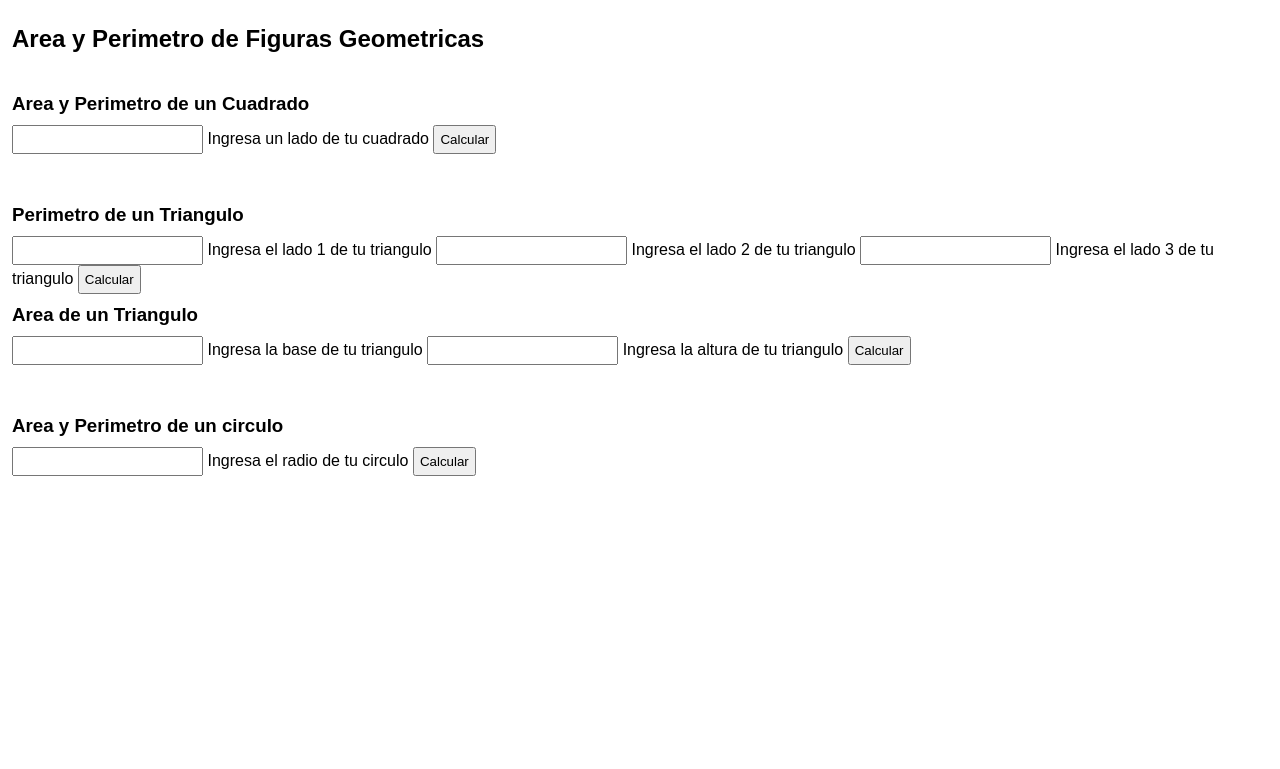
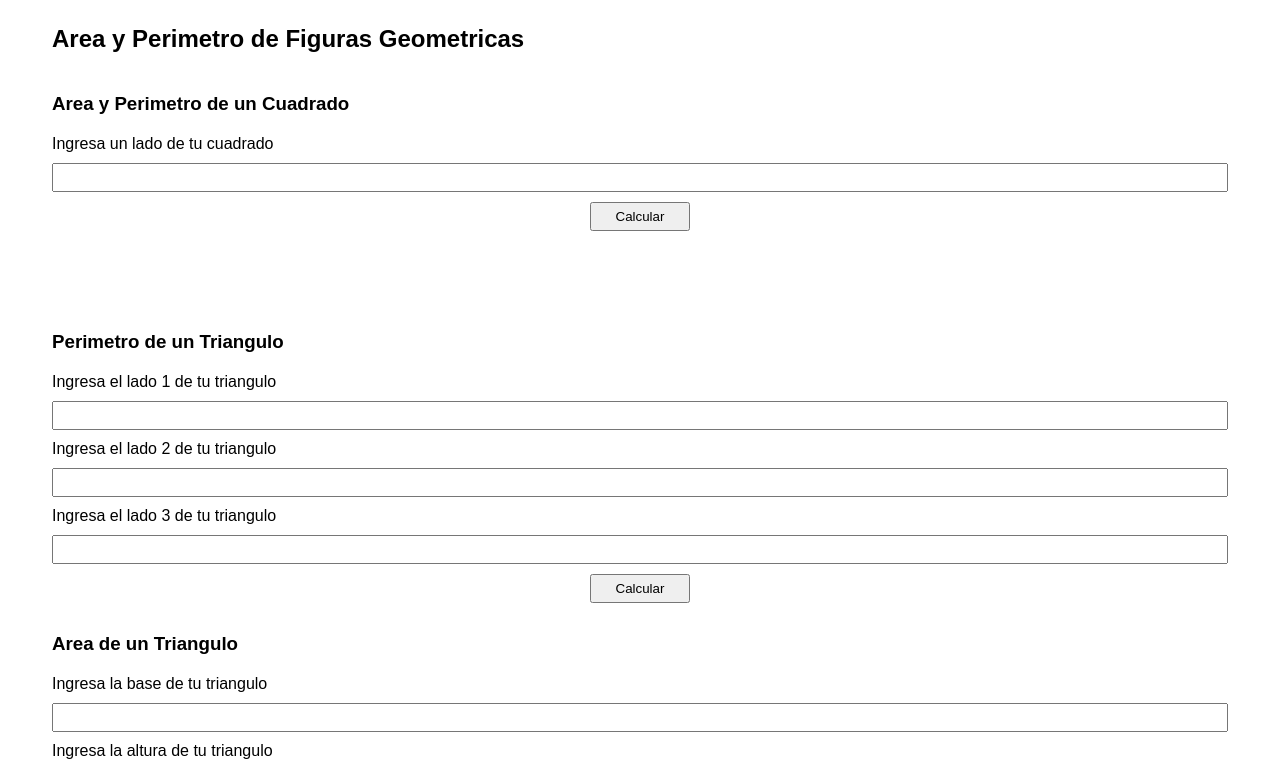
Before and after one commit to salvadorperezm/nicarao-agency, a plain HTML site: page curso-practico-javascript/figuras.html in a window 1280 px wide. Shown: the part 72-841 px from the top of the page. Before the commit the page ends 800 px from the top, so only its background shows below. Drawn offline with Linux system fonts and the light colour scheme.

Commit message:
actualizando el estilo de la pagina

```diff
--- a/curso-practico-javascript/css/styles.css
+++ b/curso-practico-javascript/css/styles.css
@@ -11,6 +11,8 @@ html {
 }
 
 .hero-container {
+    max-width: 1200px;
+    margin: 0 auto;
     padding-inline: 12px;
 }
 
@@ -52,6 +54,11 @@ html {
     padding-block: 20px;
 }
 
+.section__form {
+    display: flex;
+    flex-direction: column; gap: 10px;
+}
+
 .section__title {
     margin-block-end: 10px;
 }
@@ -61,6 +68,12 @@ html {
     padding: 5px;
 }
 
+.section__button {
+    width: 100px;
+
+    align-self: center;
+}
+
 .section p {
     margin-block: 10px;
 }
--- a/curso-practico-javascript/figuras.html
+++ b/curso-practico-javascript/figuras.html
@@ -26,8 +26,8 @@
             <section class="section square">
                 <form class="section__form">
                         <h3 class="section__title">Area y Perimetro de un Cuadrado</h3>
+                        <label for="squareInput" class="section__label">Ingresa un lado de tu cuadrado</label>
                         <input type="number" id="squareInput" class="section__input">
-                        <label for="squareInput" class="section__label">Ingresa un lado de tu cuadrado</label>
                         <button type="button" class="section__button" id="squareButton">Calcular</button>
                         <p class="squarePerimeterText"></p>
                         <p class="squareAreaText"></p>
@@ -36,21 +36,21 @@
             <section class="section triangle">
                 <form class="section__form">
                     <h3 class="section__title">Perimetro de un Triangulo</h3>
+                    <label for="triangleSideOne">Ingresa el lado 1 de tu triangulo</label>
                     <input type="number" id="triangleSideOne" class="section__input">
-                    <label for="triangleSideOne">Ingresa el lado 1 de tu triangulo</label>
+                    <label for="triangleSideTwo">Ingresa el lado 2 de tu triangulo</label>
                     <input type="number" id="triangleSideTwo" class="section__input">
-                    <label for="triangleSideTwo">Ingresa el lado 2 de tu triangulo</label>
+                    <label for="triangleSideThree">Ingresa el lado 3 de tu triangulo</label>
                     <input type="number" id="triangleSideThree" class="section__input">
-                    <label for="triangleSideThree">Ingresa el lado 3 de tu triangulo</label>
                     <button class="section__button" id="trianglePerimeterButton" type="button">Calcular</button>
                     <p class="trianglePerimeterText"></p>
                 </form>
                 <form class="section__form">
                     <h3 class="section__title">Area de un Triangulo</h3>
+                    <label for="triangleBase">Ingresa la base de tu triangulo</label>
                     <input type="number" class="section__input" id="triangleBase">
-                    <label for="triangleBase">Ingresa la base de tu triangulo</label>
+                    <label for="triangleHeight">Ingresa la altura de tu triangulo</label>
                     <input type="number" class="section__input" id="triangleHeight">
-                    <label for="triangleHeight">Ingresa la altura de tu triangulo</label>
                     <button class="section__button" id="triangleAreaButton" type="button">Calcular</button>
                     <p class="triangleAreaText"></p>
                 </form>
@@ -58,8 +58,8 @@
             <section class="section circle">
                 <form class="section__form">
                     <h3 class="section__title">Area y Perimetro de un circulo</h3>
+                    <label for="circleRadius">Ingresa el radio de tu circulo</label>
                     <input type="number" id="circleRadius" class="section__input">
-                    <label for="circleRadius">Ingresa el radio de tu circulo</label>
                     <button type="button" class="section__button" id="circleButton">Calcular</button>
                     <p class="circlePerimeterText"></p>
                     <p class="circleAreaText"></p>
```
Also changed, not shown: curso-practico-javascript/descuento.html (+2 -2 lines), curso-practico-javascript/index.html (+0 -1 lines).
